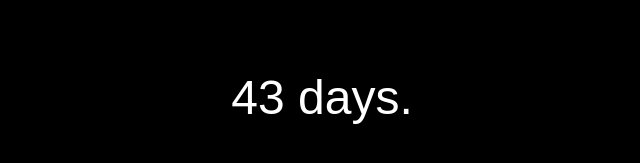
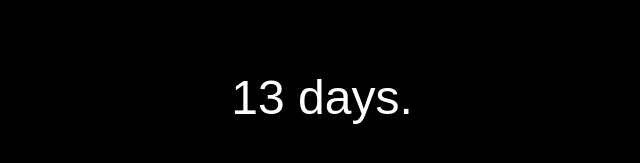
Before and after one commit to immersiverse/immersiverse.github.io, a plain HTML site: page index.html in a window 1280 px wide. Shown: the part 303-466 px from the top of the page, 318-958 px from the left. Drawn offline with Linux system fonts and the light colour scheme.

Commit message:
Update index.html

```diff
--- a/index.html
+++ b/index.html
@@ -25,7 +25,7 @@
     const startDays = 12;
 
     // Set your target start date here (YYYY, MM-1, DD)
-    const targetDate = new Date(2026, 4, 12); // Example: April 10, 2026
+    const targetDate = new Date(2026, 3, 12); // Example: April 10, 2026
 
     function updateText() {
       const now = new Date();
```
